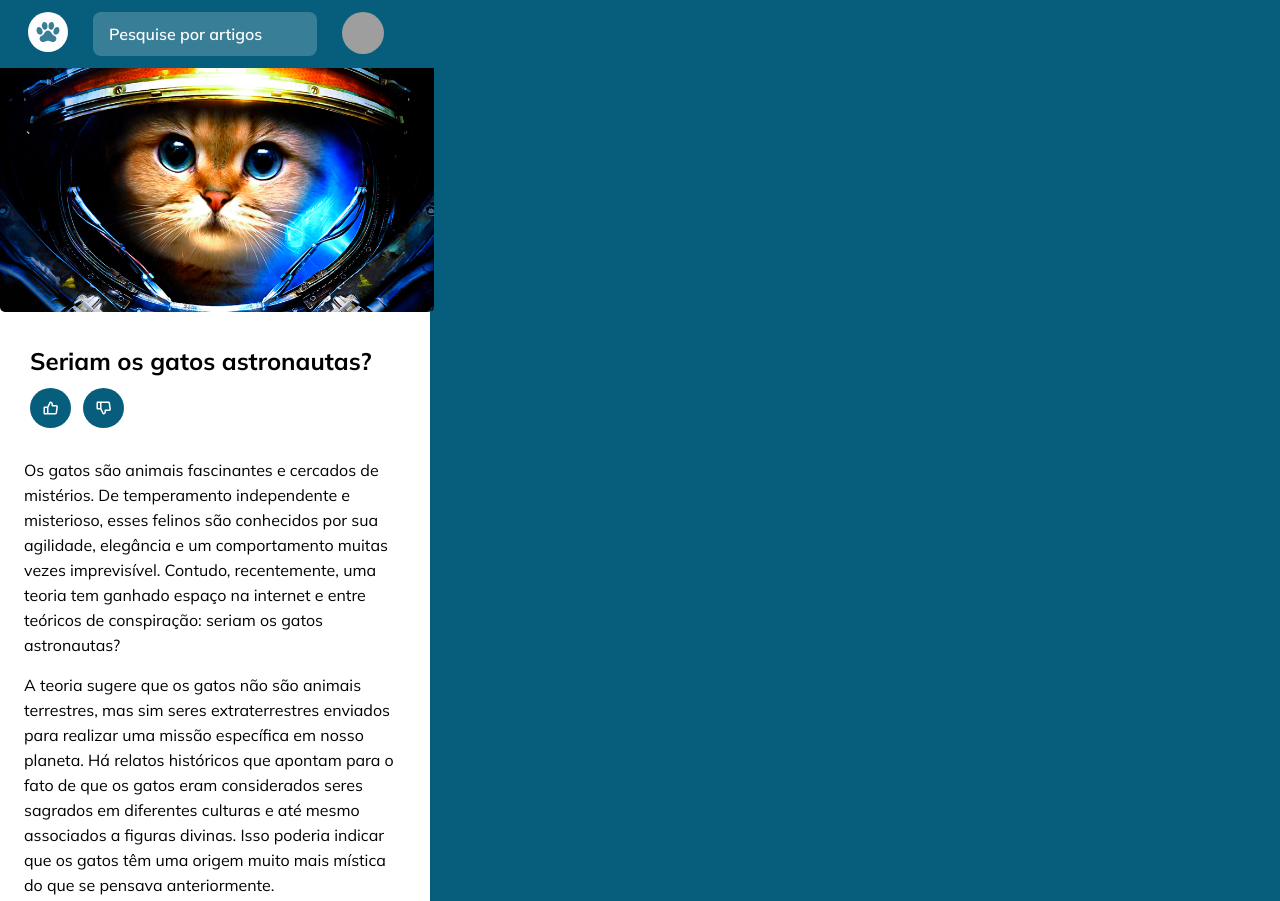
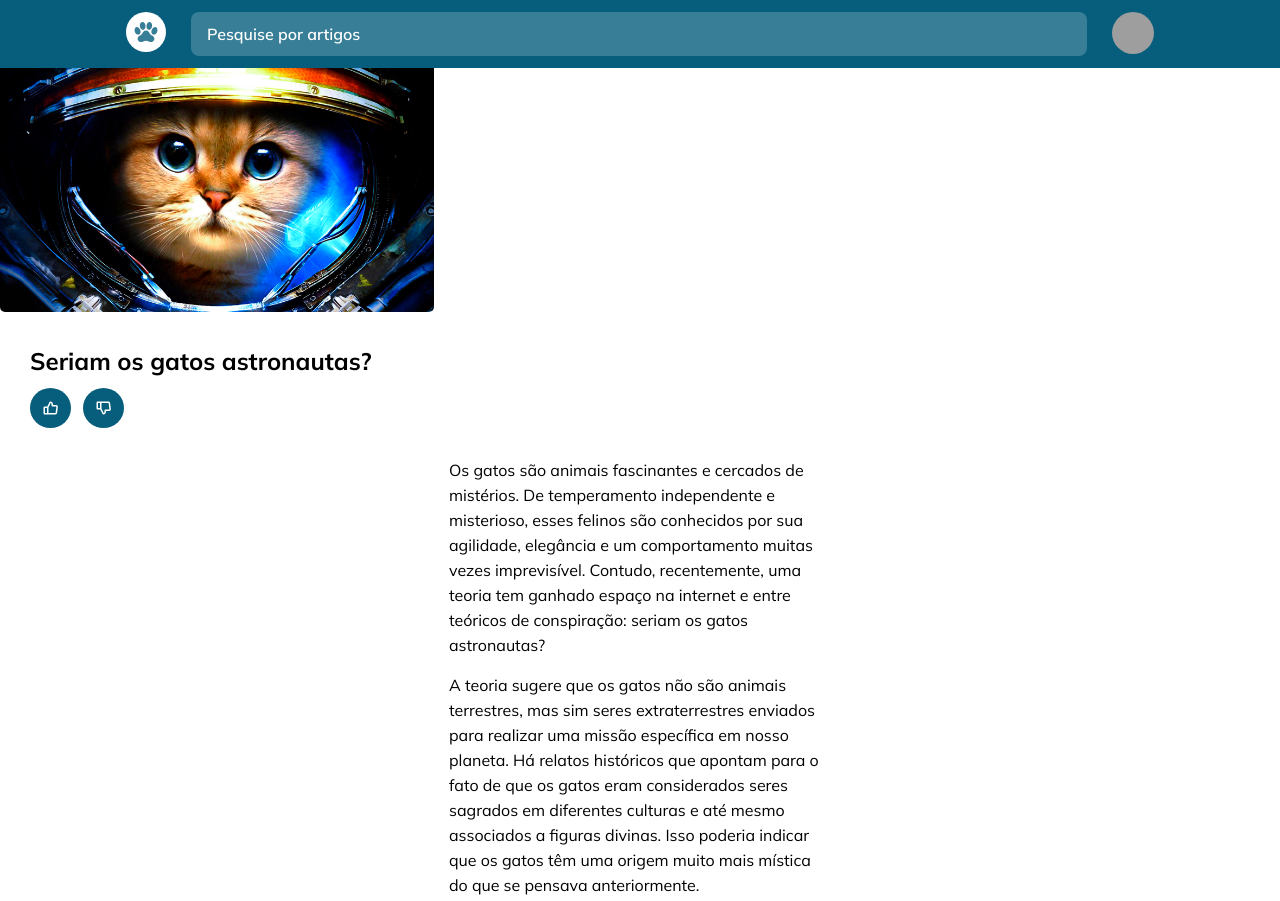
Before and after one commit to apaolaoliveira/BlogGatos, a plain HTML site: page index.html in a window 1280 px wide. Shown: the top 901 px of the page. Drawn offline with Linux system fonts and the light colour scheme; grey boxes are pictures that could not be loaded.

Commit message:
add responsive header

```diff
--- a/styles.css
+++ b/styles.css
@@ -170,3 +170,17 @@ footer p {
   font-weight: 600;
   color: white;
 }
+
+@media (min-width: 450px){
+  .page {
+    width: 100%;
+  }
+
+  header {
+    justify-content: center;
+  }
+
+  .input-wrapper input {
+    width: 70vw;
+  }
+}
```
Also changed, not shown: index.html (+0 -1 lines).
